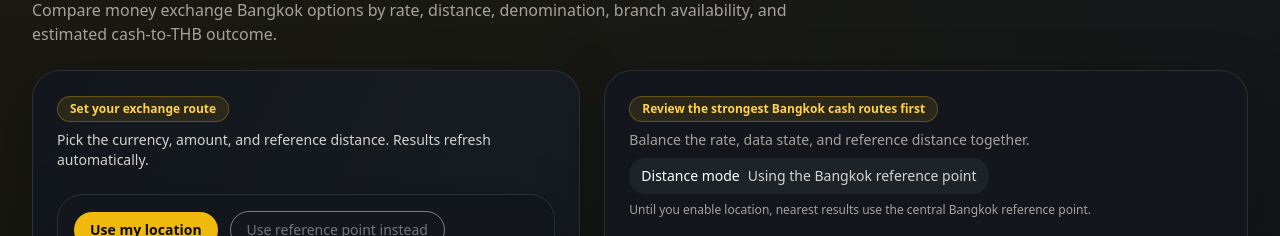
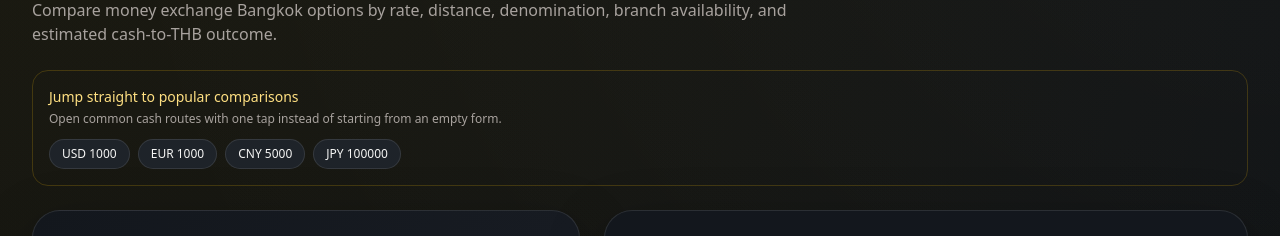
Before and after one commit to shiftshen/exchangethb, a Next.js app: page /en/cash in a window 1280 px wide. Shown: the part 273-509 px from the top of the page. Built offline with nearby package versions, Linux system fonts and the light colour scheme; no server answers; the database is empty.

Commit message:
Improve SEO intent metadata and quick compare entry points

```diff
--- a/app/[locale]/cash/page.tsx
+++ b/app/[locale]/cash/page.tsx
@@ -481,6 +481,22 @@ export default async function CashPage({ params, searchParams }: { params: Promi
     : contentLocale === 'zh'
       ? '查看换汇品牌总览'
       : 'Browse money changer hub';
+  const cashQuickRoutes = [
+    { label: 'USD 1000', href: `/${locale}/cash?currency=USD&amount=1000&maxDistanceKm=30` },
+    { label: 'EUR 1000', href: `/${locale}/cash?currency=EUR&amount=1000&maxDistanceKm=30` },
+    { label: 'CNY 5000', href: `/${locale}/cash?currency=CNY&amount=5000&maxDistanceKm=30` },
+    { label: 'JPY 100000', href: `/${locale}/cash?currency=JPY&amount=100000&maxDistanceKm=30` },
+  ];
+  const quickRoutesTitle = contentLocale === 'th'
+    ? 'ดูผลลัพธ์หลักทันที'
+    : contentLocale === 'zh'
+      ? '直接查看主流对比'
+      : 'Jump straight to popular comparisons';
+  const quickRoutesDescription = contentLocale === 'th'
+    ? 'กดครั้งเดียวเพื่อเปิดผลลัพธ์ที่คนใช้บ่อย โดยไม่ต้องตั้งค่าจากศูนย์'
+    : contentLocale === 'zh'
+      ? '一键打开常用币种默认对比，不用从空白表单开始。'
+      : 'Open common cash routes with one tap instead of starting from an empty form.';
 
   return (
     <div className="space-y-12">
@@ -488,6 +504,17 @@ export default async function CashPage({ params, searchParams }: { params: Promi
       <script type="application/ld+json" dangerouslySetInnerHTML={{ __html: JSON.stringify(faqLd) }} />
       <script type="application/ld+json" dangerouslySetInnerHTML={{ __html: JSON.stringify(moneyChangerListLd) }} />
       <Section title={c.title} description={c.description}>
+        <div className="mb-5 rounded-2xl border border-brand-500/20 bg-brand-500/8 p-4">
+          <p className="text-sm font-medium text-brand-200">{quickRoutesTitle}</p>
+          <p className="mt-1 text-xs text-stone-400">{quickRoutesDescription}</p>
+          <div className="mt-3 flex flex-wrap gap-2">
+            {cashQuickRoutes.map((item) => (
+              <TrackLink key={item.label} href={item.href} eventName="cash_quick_route_click" eventParams={{ label: item.label }} className="rounded-full border border-white/10 bg-surface-800 px-3 py-1.5 text-xs font-medium text-stone-100 hover:border-brand-500/40 hover:text-brand-300">
+                {item.label}
+              </TrackLink>
+            ))}
+          </div>
+        </div>
         <div className="grid gap-6 xl:grid-cols-[minmax(0,0.92fr)_minmax(0,1.08fr)]">
           <div className="card overflow-hidden border-brand-500/20 bg-gradient-to-br from-surface-900 via-surface-850 to-surface-900">
             <AutoSubmitForm action={`/${locale}/cash`} className="grid gap-6 p-6" delayMs={150}>
@@ -908,9 +935,9 @@ export async function generateMetadata({ params }: { params: Promise<{ locale: L
           ? '방콕 현금 환전 비교 | USD·EUR·JPY·GBP -> THB'
           : locale === 'de'
             ? 'Bargeldwechsel zu THB in Bangkok | USD, EUR, JPY, GBP'
-            : 'Bangkok Money Changer Rates to THB | USD, EUR, JPY, GBP, CNY';
+            : 'Best Money Exchange in Bangkok | Live USD EUR GBP JPY CNY to THB';
   const description = locale === 'en'
-    ? 'Compare Bangkok cash exchange rates to THB for USD, EUR, JPY, GBP, and CNY. See branch hours, map links, SIA and SuperRich profiles, and estimated best cash-to-baht options before changing money in Thailand.'
+    ? 'Compare live Bangkok money changer rates for USD, EUR, GBP, JPY, and CNY to THB. See best route, branch hours, map links, and provider profiles before you exchange cash in Thailand.'
     : c.description;
   return {
     title,
@@ -918,7 +945,7 @@ export async function generateMetadata({ params }: { params: Promise<{ locale: L
     alternates: localeMetadataAlternates(locale, '/cash'),
     robots: localeRobots(locale),
     keywords: locale === 'en'
-      ? ['Bangkok money changer', 'cash to THB', 'USD to THB cash', 'EUR to THB cash', 'GBP to THB cash', 'JPY to THB cash', 'CNY to THB cash', 'Thailand exchange rate', 'Japan to Thailand money exchange', 'Germany to Thailand money exchange', 'Europe to Thailand money exchange', 'Korea to Thailand money exchange']
+      ? ['best money exchange in bangkok', 'bangkok currency exchange rate', 'bangkok money changer', 'cash to THB', 'USD to THB cash', 'EUR to THB cash', 'GBP to THB cash', 'JPY to THB cash', 'CNY to THB cash', 'Thailand exchange rate', 'money exchange thailand']
       : undefined,
     openGraph: {
       title,
--- a/app/[locale]/crypto/page.tsx
+++ b/app/[locale]/crypto/page.tsx
@@ -368,6 +368,22 @@ export default async function CryptoPage({ params, searchParams }: { params: Pro
     : contentLocale === 'zh'
       ? '查看交易所总览'
       : 'Browse exchange hub';
+  const cryptoQuickRoutes = [
+    { label: 'BTC 0.01 Buy', href: `/${locale}/crypto?symbol=BTC&side=buy&amount=0.01` },
+    { label: 'USDT 1000 Sell', href: `/${locale}/crypto?symbol=USDT&side=sell&amount=1000` },
+    { label: 'ETH 0.1 Buy', href: `/${locale}/crypto?symbol=ETH&side=buy&amount=0.1` },
+    { label: 'XRP 500 Buy', href: `/${locale}/crypto?symbol=XRP&side=buy&amount=500` },
+  ];
+  const quickRoutesTitle = contentLocale === 'th'
+    ? 'ดูผลเปรียบเทียบยอดนิยมทันที'
+    : contentLocale === 'zh'
+      ? '直接查看主流币种对比'
+      : 'Jump straight to popular crypto routes';
+  const quickRoutesDescription = contentLocale === 'th'
+    ? 'แตะครั้งเดียวเพื่อเปิดผลลัพธ์ที่คนใช้บ่อย โดยไม่ต้องเริ่มจากค่ากลาง'
+    : contentLocale === 'zh'
+      ? '一键进入常用币种默认参数，直接看结果。'
+      : 'Open common BTC/USDT/ETH routes in one tap and see results immediately.';
 
   return (
     <div className="space-y-12">
@@ -375,6 +391,17 @@ export default async function CryptoPage({ params, searchParams }: { params: Pro
       <script type="application/ld+json" dangerouslySetInnerHTML={{ __html: JSON.stringify(faqLd) }} />
       <script type="application/ld+json" dangerouslySetInnerHTML={{ __html: JSON.stringify(exchangeListLd) }} />
       <Section title={c.title} description={c.description}>
+        <div className="mb-5 rounded-2xl border border-brand-500/20 bg-brand-500/8 p-4">
+          <p className="text-sm font-medium text-brand-200">{quickRoutesTitle}</p>
+          <p className="mt-1 text-xs text-stone-400">{quickRoutesDescription}</p>
+          <div className="mt-3 flex flex-wrap gap-2">
+            {cryptoQuickRoutes.map((item) => (
+              <TrackLink key={item.label} href={item.href} eventName="crypto_quick_route_click" eventParams={{ label: item.label }} className="rounded-full border border-white/10 bg-surface-800 px-3 py-1.5 text-xs font-medium text-stone-100 hover:border-brand-500/40 hover:text-brand-300">
+                {item.label}
+              </TrackLink>
+            ))}
+          </div>
+        </div>
         <div className="grid gap-6 xl:grid-cols-[minmax(0,0.92fr)_minmax(0,1.08fr)]">
           <div className="card overflow-hidden border-brand-500/20 bg-gradient-to-br from-surface-900 via-surface-850 to-surface-900">
             <AutoSubmitForm action={`/${locale}/crypto`} className="grid gap-6 p-6" delayMs={150}>
@@ -733,9 +760,9 @@ export async function generateMetadata({ params }: { params: Promise<{ locale: L
           ? '태국 암호화폐 THB 비교 | BTC·ETH·USDT'
           : locale === 'de'
             ? 'Krypto zu THB Vergleich in Thailand | BTC, ETH, USDT'
-            : 'Thailand Crypto Exchange Comparison to THB | BTC, ETH, USDT, XRP, SOL';
+            : 'BTC to THB & USDT to THB | Thailand Crypto Exchange Comparison';
   const description = locale === 'en'
-    ? 'Compare Thailand crypto exchange routes for BTC, ETH, USDT, XRP, DOGE, and SOL to THB. Review estimated baht received, fees, market depth, and exchange profile context before converting.'
+    ? 'Compare BTC to THB, USDT to THB, ETH to THB and more across Thailand exchanges. See estimated THB outcome, fees, and market depth before you trade.'
     : c.description;
   return {
     title,
@@ -743,7 +770,7 @@ export async function generateMetadata({ params }: { params: Promise<{ locale: L
     alternates: localeMetadataAlternates(locale, '/crypto'),
     robots: localeRobots(locale),
     keywords: locale === 'en'
-      ? ['BTC to THB', 'ETH to THB', 'USDT to THB', 'XRP to THB', 'DOGE to THB', 'SOL to THB', 'crypto exchange Thailand', 'buy crypto in Thailand', 'sell crypto for baht']
+      ? ['btc to thb', 'usdt to thb', 'bitcoin to thb', 'eth to thb', 'xrp to thb', 'crypto exchange thailand', 'buy crypto thailand', 'sell crypto for baht']
       : undefined,
     openGraph: {
       title,
--- a/app/[locale]/routes/[slug]/page.tsx
+++ b/app/[locale]/routes/[slug]/page.tsx
@@ -386,8 +386,14 @@ export async function generateMetadata({ params }: { params: Promise<{ locale: L
   const guide = getRouteGuide(slug);
   if (!guide) return {};
 
-  const title = t(guide.title, locale);
-  const description = t(guide.summary, locale);
+  const baseTitle = t(guide.title, locale);
+  const baseDescription = t(guide.summary, locale);
+  const title = locale === 'en'
+    ? `${baseTitle} | Live Fees & Exchange Depth`
+    : baseTitle;
+  const description = locale === 'en'
+    ? `${baseDescription} Compare real route outcomes, not just headline rates, before choosing an exchange or money changer.`
+    : baseDescription;
   const path = `/routes/${guide.slug}`;
 
   return {
```
